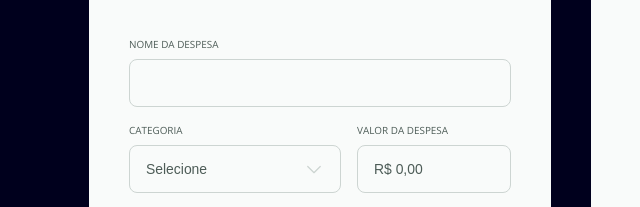
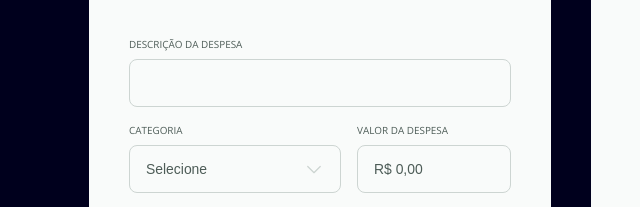
Before and after one commit to jonnascipriano/project-refund, a plain HTML site: page index.html in a window 1280 px wide. Shown: the part 237-444 px from the top of the page, 0-640 px from the left. Drawn offline with nearby package versions, Linux system fonts and the light colour scheme.

Commit message:
Projeto concluído

```diff
--- a/index.html
+++ b/index.html
@@ -32,7 +32,7 @@
 
                 <!-- Required serve para obrigar o usuário a escrever/escolher uma opção -->
                 <fieldset>
-                    <legend>Nome da despesa</legend>
+                    <legend>Descrição da despesa</legend>
                     <input type="text" id="expense" name="expense" required />
                 </fieldset>
 
```
